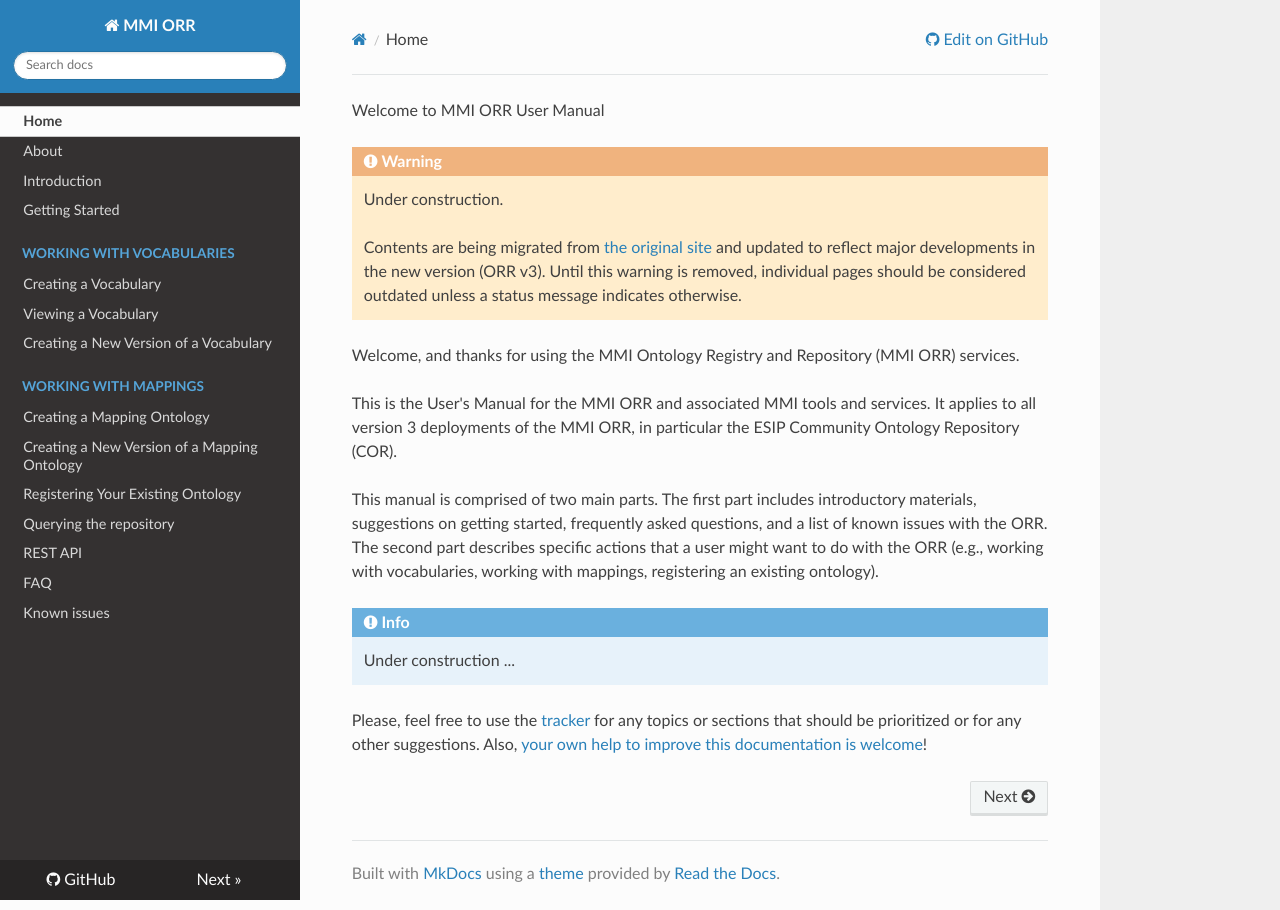
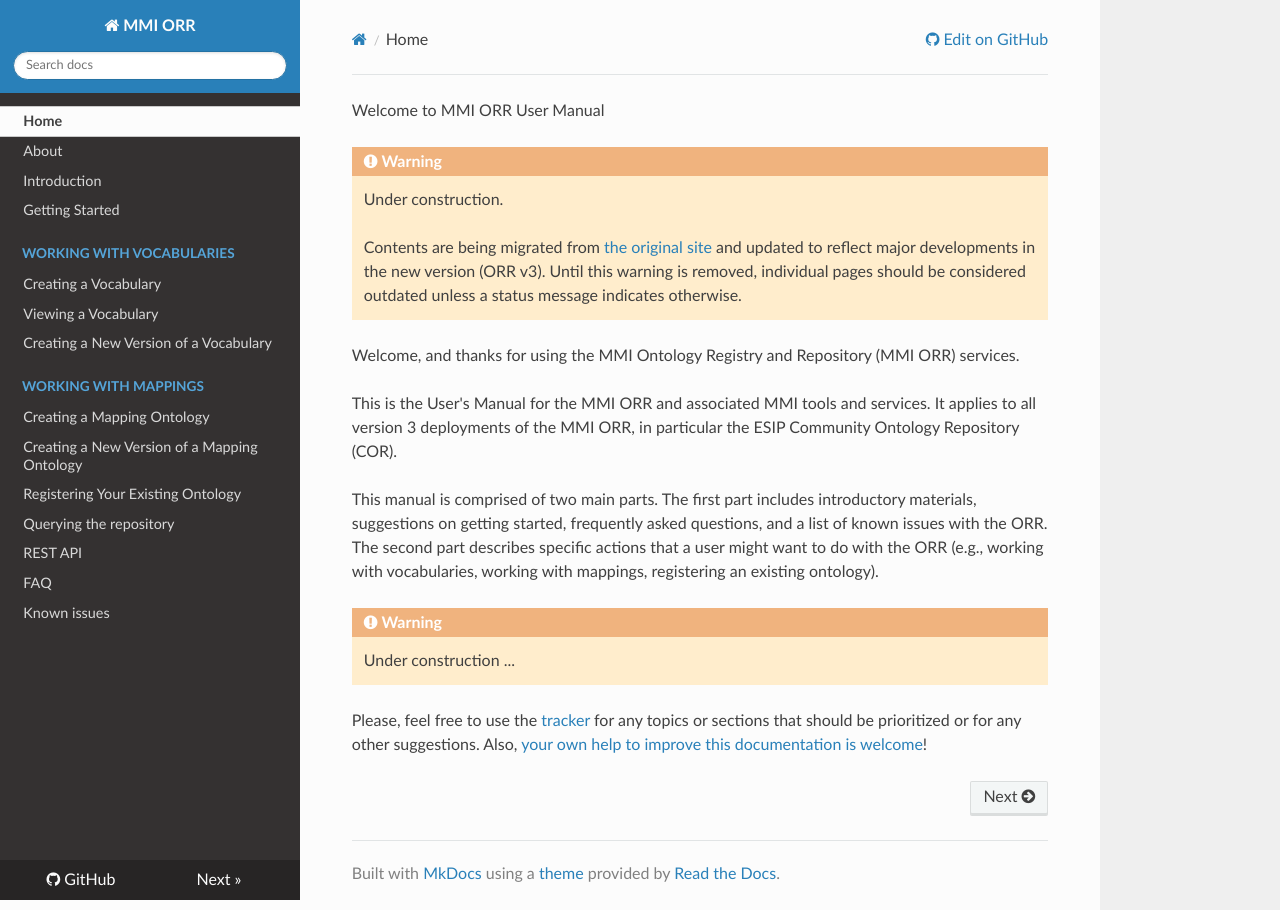
Before and after one commit to mmisw/mmiorr-docs, an MkDocs documentation site: the page built from docs/index.md, in a window 1280 px wide. Built offline with MkDocs 1.6.1, drawn with Linux system fonts in a browser that asks for light colours; nearby versions of some CDN libraries; old or Windows-style settings are respelled for this version of MkDocs.

Commit message:
Update index.md

```diff
--- a/docs/index.md
+++ b/docs/index.md
@@ -16,7 +16,7 @@
 and a list of known issues with the ORR.  The second part describes specific actions that a user might want
 to do with the ORR (e.g., working with vocabularies, working with mappings, registering an existing ontology).
 
-!!! info status
+!!! warning
     Under construction ...
 
 Please, feel free to use the [tracker](https://github.com/mmisw/mmiorr-docs/issues)
```
